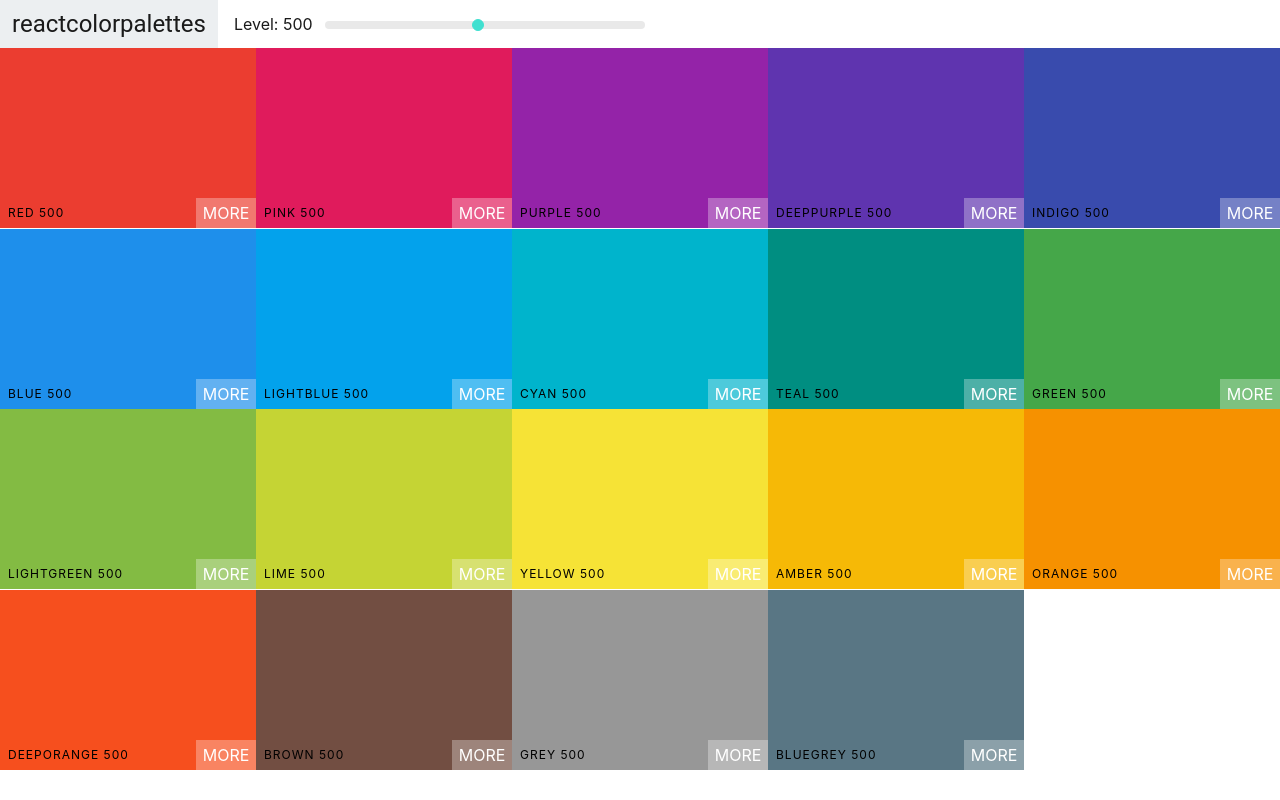
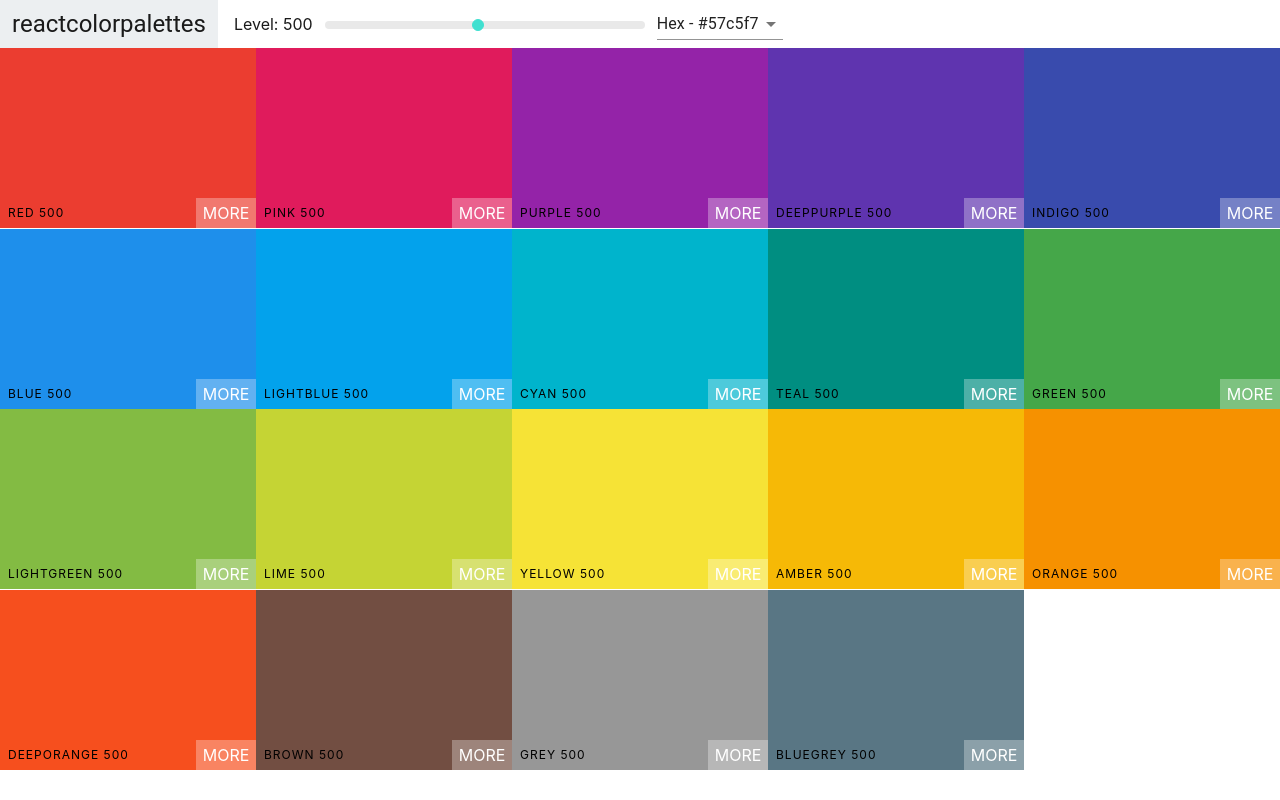
Before and after one commit to yunshine/React-Color-Palettes, a React (Create React App) app: page / in a window 1280 px wide. Built offline with nearby package versions, Linux system fonts and the light colour scheme.

Commit message:
Added a selector to the navbar

```diff
--- a/src/Navbar.js
+++ b/src/Navbar.js
@@ -1,12 +1,26 @@
 import React, { Component } from 'react';
 import Slider from 'rc-slider';
+import MenuItem from '@material-ui/core/MenuItem';
 import Select from '@material-ui/core/Select';
 import 'rc-slider/assets/index.css';
 import './Navbar.css';
 
 class Navbar extends Component {
+  constructor(props) {
+    super(props);
+    this.state = { format: "hex" };
+    this.handleChange = this.handleChange.bind(this);
+    // this.changeFormat = this.changeFormat.bind(this);
+  }
+
+handleChange(e) {
+  this.setState({format: e.target.value});
+  this.props.handleChange(e.target.value);
+}
+
   render() {
-    const { level, changeLevel } = this.props;
+    const { level, changeLevel, handleChange } = this.props;
+    const { format } = this.state;
     return (
       <nav className="Navbar">
         <div className="logo">
@@ -19,7 +33,11 @@ class Navbar extends Component {
           </div>
         </div>
         <div className="select-container">
-
+          <Select value={format} onChange={this.handleChange}>
+            <MenuItem value="hex">Hex - #57c5f7</MenuItem>
+            <MenuItem value="rgb">RGB - rgb(228,118,214)</MenuItem>
+            <MenuItem value="rgba">RGBA - rgb(35,168,145, 1.0)</MenuItem>
+          </Select>
         </div>
       </nav>
     );
--- a/src/Palette.js
+++ b/src/Palette.js
@@ -1,24 +1,26 @@
-import React, { Component } from 'react'; // imrc is the shortcut...
+import React, { Component } from 'react';
 import Navbar from './Navbar';
 // import -something-, { -something- } from './-something-';
 import 'rc-slider/assets/index.css';
 import './Palette.css';
-// import { Route, Switch, NavLink } from 'react-router-dom';
+
 import ColorBox from './ColorBox';
 
 class Palette extends Component {
-  // static defaultProps = {
-  //   key: value,
-  // };
 
   constructor(props) {
     super(props);
     this.state = { level: 500 };
     this.changeLevel = this.changeLevel.bind(this);
+    this.changeFormat = this.changeFormat.bind(this);
   }
 
   changeLevel(level) {
     this.setState({ level });
+  }
+
+  changeFormat(val) {
+    alert(val);
   }
 
   render() {
@@ -30,8 +32,7 @@ class Palette extends Component {
 
     return (
       <div className="Palette">
-        {/* Navbar will go here... */}
-        <Navbar level={level} changeLevel={this.changeLevel} />
+        <Navbar level={level} changeLevel={this.changeLevel} handleChange={this.changeFormat} />
         <div className="Palette-colors">
           {colorBoxes}
         </div>
@@ -41,4 +42,4 @@ class Palette extends Component {
   }
 }
 
-export default Palette; /// connect this component to App.js...
+export default Palette;
```
